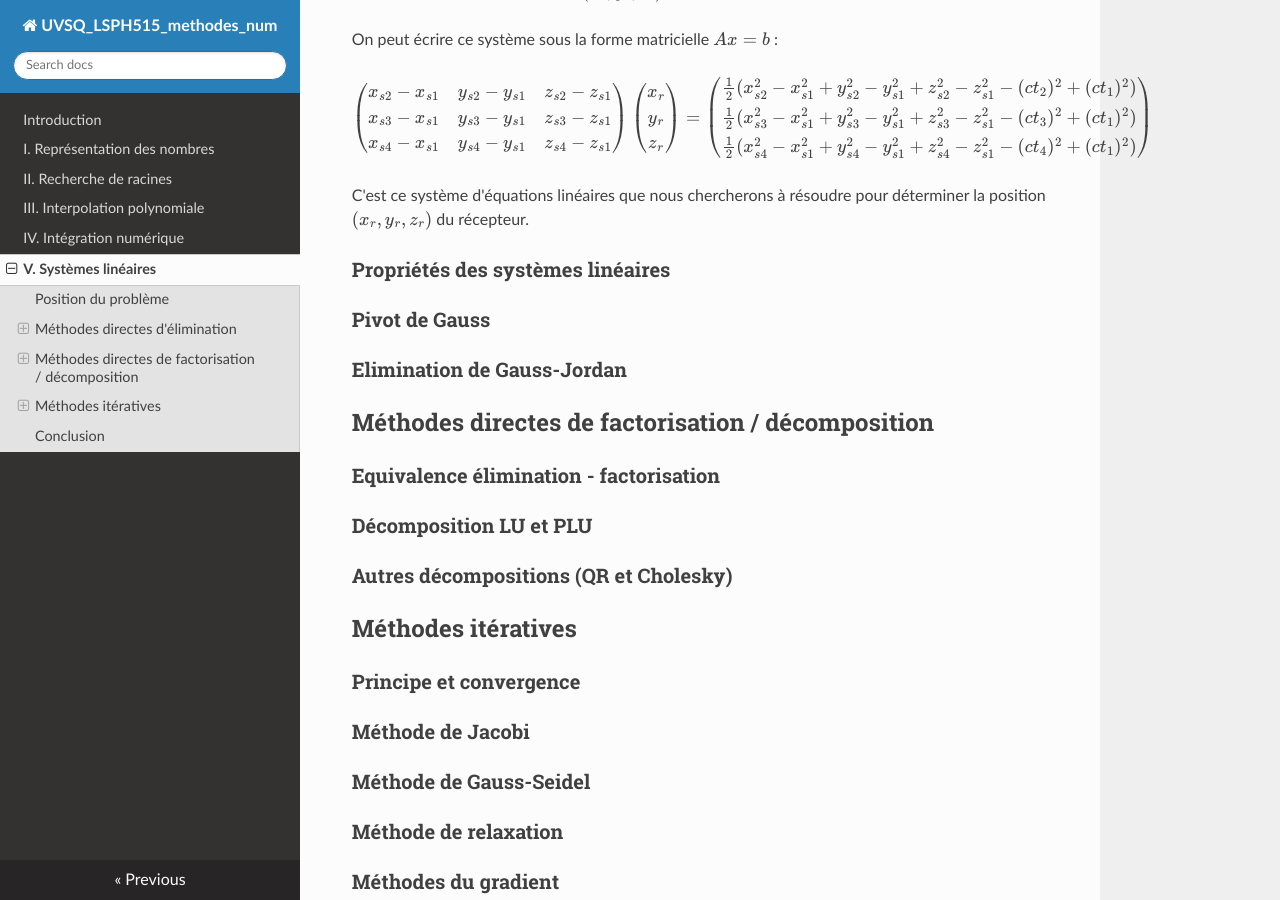
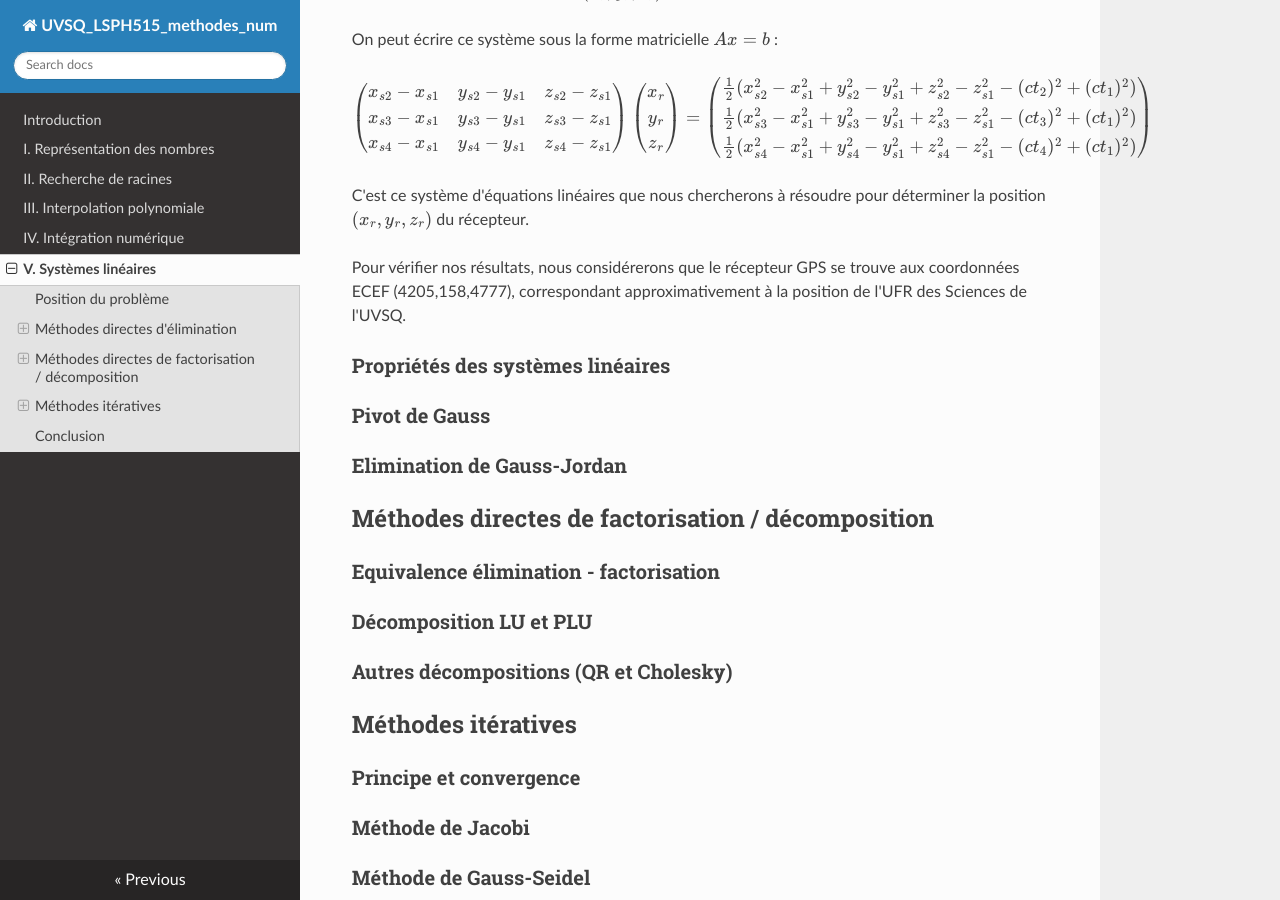
Before and after one commit to NicOudart/UVSQ_LSPH515_methodes_num, an MkDocs documentation site: the page built from docs/Chap5_Systemes_lineaires.md, in a window 1280 px wide and 900 px high, scrolled down 1740 px. Built offline with MkDocs 1.6.1, drawn with Linux system fonts in a browser that asks for light colours; nearby versions of some CDN libraries.

Commit message:
-Minor update of Chapter 5.

```diff
--- a/docs/Chap5_Systemes_lineaires.md
+++ b/docs/Chap5_Systemes_lineaires.md
@@ -94,6 +94,8 @@ $\begin{pmatrix}
 
 C'est ce système d'équations linéaires que nous chercherons à résoudre pour déterminer la position $(x_r,y_r,z_r)$ du récepteur.
 
+Pour vérifier nos résultats, nous considérerons que le récepteur GPS se trouve aux coordonnées ECEF (4205,158,4777), correspondant approximativement à la position de l'UFR des Sciences de l'UVSQ.
+
 ### Propriétés des systèmes linéaires
 
 ### Pivot de Gauss
```
